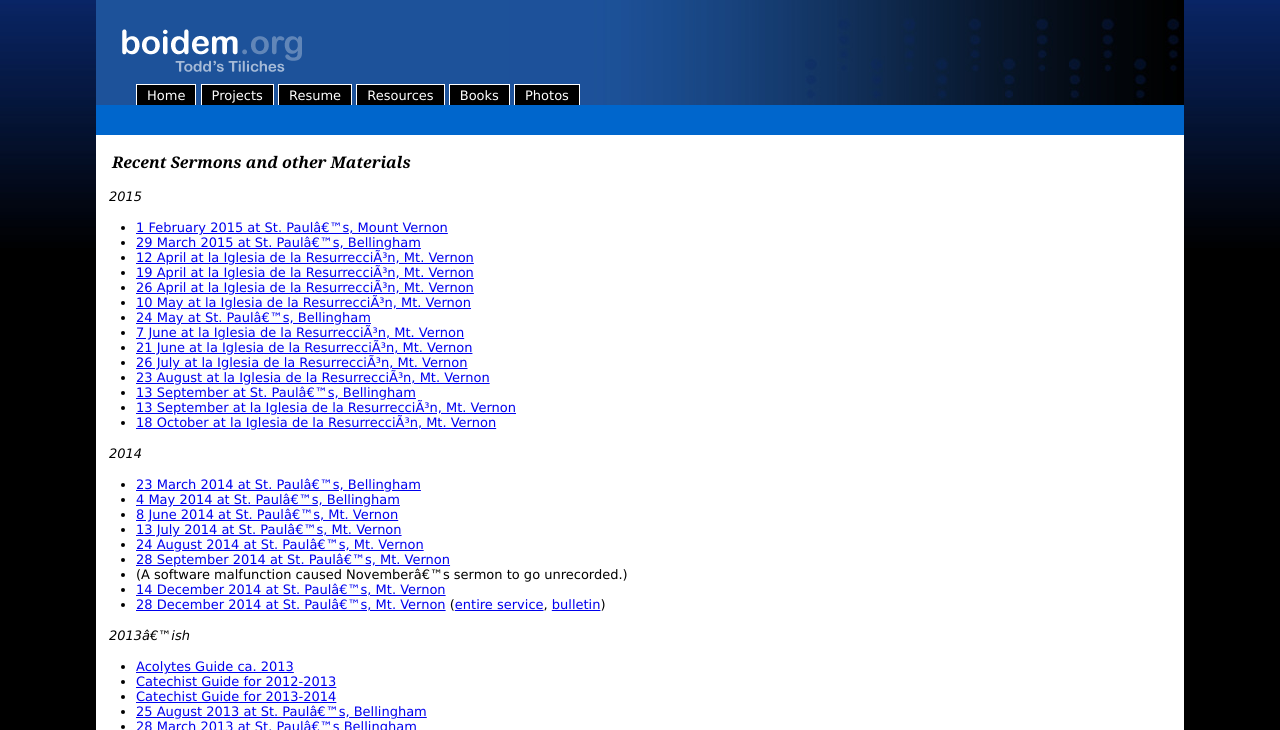
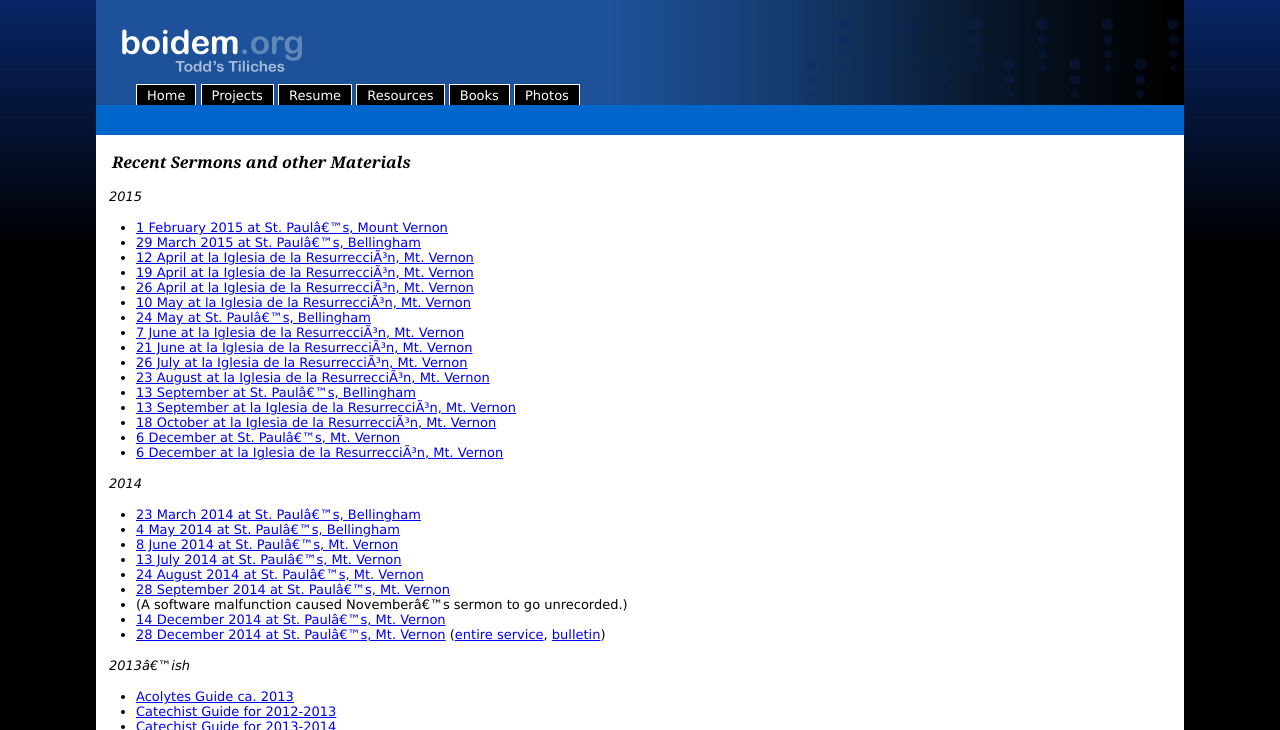
Before and after one commit to toddfoster/toddfoster.github.com, a Jekyll site: the page built from projects.md, in a window 1280 px wide, cut to the strip 0-730 px from the top of the page. Built offline with Jekyll 4.4.1, drawn with Linux system fonts in a browser that asks for light colours.

Commit message:
Auto-commit

```diff
--- a/projects.md
+++ b/projects.md
@@ -22,6 +22,8 @@ Recent Sermons and other Materials
 * [13 September at St. Paul's, Bellingham](http://cdn.boidem.org/2015/StPBhm201509131030.mp3)
 * [13 September at la Iglesia de la Resurrección, Mt. Vernon](http://cdn.boidem.org/2015/IdR20150913.mp3)
 * [18 October at la Iglesia de la Resurrección, Mt. Vernon](http://cdn.boidem.org/2015/IdR20151018.mp3)
+* [6 December at St. Paul's, Mt. Vernon](http://cdn.boidem.org/2015/StPMV20151206.mp3)
+* [6 December at la Iglesia de la Resurrección, Mt. Vernon](http://cdn.boidem.org/2015/IdR20151206.mp3)
 
 *2014*
 
```
